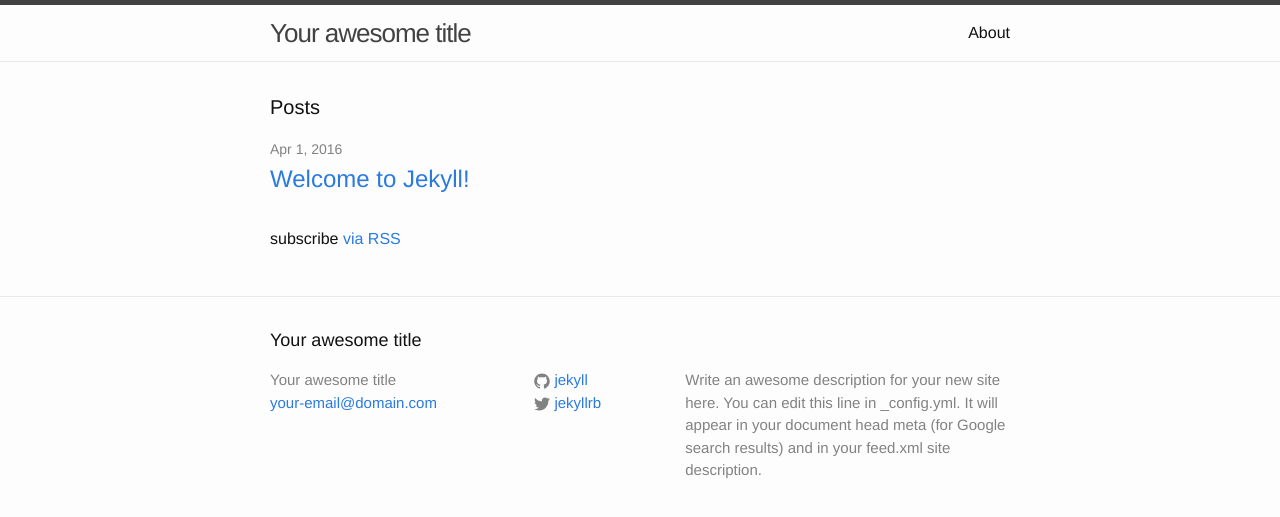
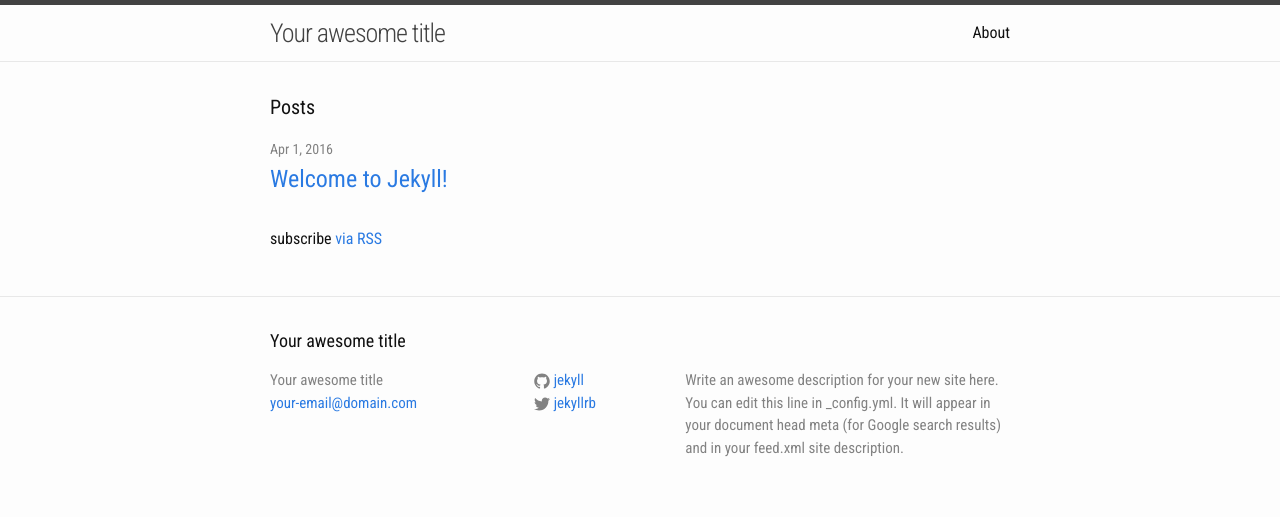
Before and after one commit to bleeding182/bleeding182.github.io, a Jekyll site: the page built from index.html, in a window 1280 px wide. Shown: the top 517 px of the page. Built offline with Jekyll 4.4.1, drawn with Linux system fonts in a browser that asks for light colours.

Commit message:
Roboto added

```diff
--- a/_includes/head.html
+++ b/_includes/head.html
@@ -9,4 +9,6 @@
   <link rel="stylesheet" href="{{ "/css/main.css" | prepend: site.baseurl }}">
   <link rel="canonical" href="{{ page.url | replace:'index.html','' | prepend: site.baseurl | prepend: site.url }}">
   <link rel="alternate" type="application/rss+xml" title="{{ site.title }}" href="{{ "/feed.xml" | prepend: site.baseurl | prepend: site.url }}">
+
+  <link href='https://fonts.googleapis.com/css?family=Roboto+Condensed:400,300,700' rel='stylesheet' type='text/css'>
 </head>
--- a/css/main.scss
+++ b/css/main.scss
@@ -6,7 +6,7 @@
 
 
 // Our variables
-$base-font-family: "Helvetica Neue", Helvetica, Arial, sans-serif;
+$base-font-family: "Roboto Condensed", Helvetica, sans-serif;
 $base-font-size:   16px;
 $base-font-weight: 400;
 $small-font-size:  $base-font-size * 0.875;
```
